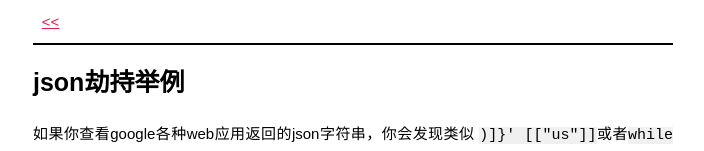
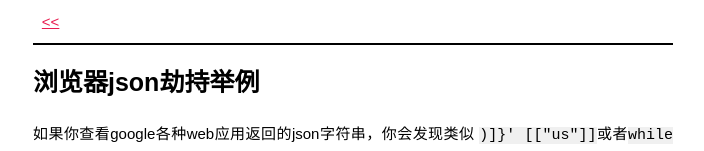
Before and after one commit to badformat/badformat.github.io, a plain HTML site: page 2017-09-13.html in a window 1280 px wide. Shown: the top 151 px of the page, without its empty margins (287-991 px from the left). Drawn offline with Linux system fonts and the light colour scheme.

Commit message:
修改标题

```diff
--- a/2017-09-13.html
+++ b/2017-09-13.html
@@ -14,7 +14,7 @@
             <a href="index.html">&lt;&lt;</a>
         </nav>
         <article>
-            <h3>json劫持举例</h3>
+            <h3>浏览器json劫持举例</h3>
             <p>如果你查看google各种web应用返回的json字符串，你会发现类似
                 <code class="code">)]}' [["us"]]</code>或者<code class="code">while(1); {"country":["cn", "us"]}</code>的返回值。这个值不是合法的json语法。
                 下面讲讲这种做法的由来。
```
Also changed, not shown: index.html (+1 -1 lines).
